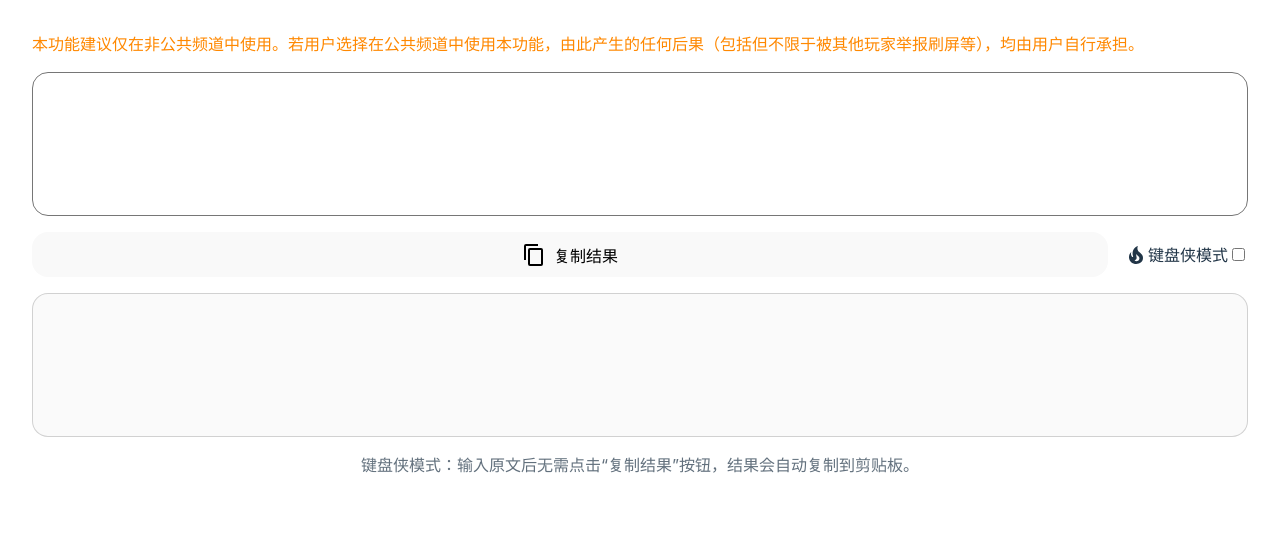
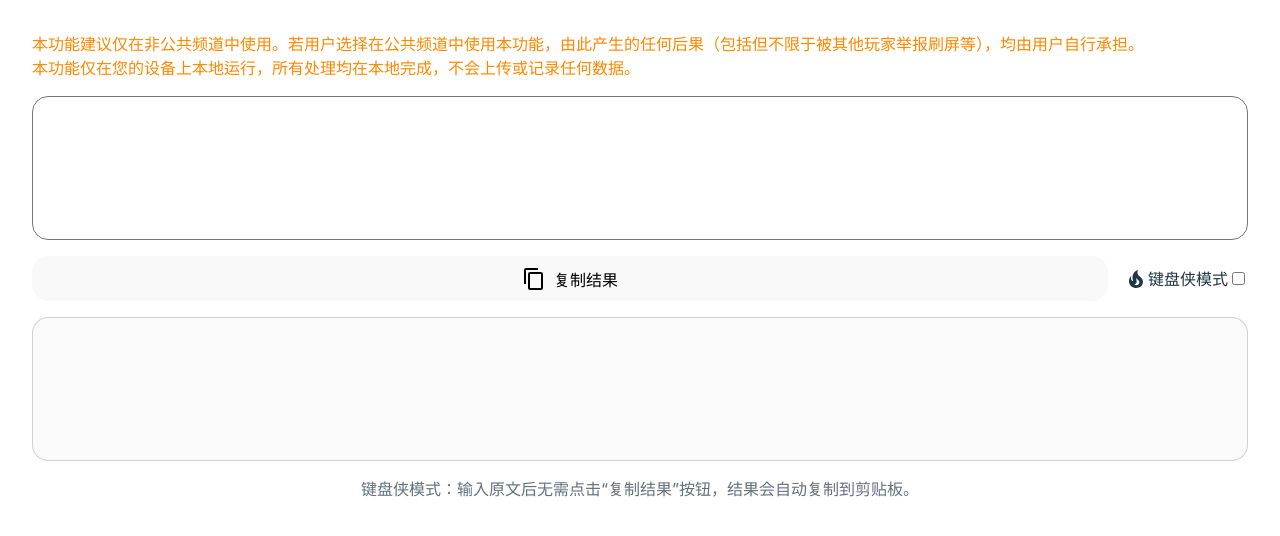
Before and after one commit to GrakePch/SC-Chinese-IME, a React (Vite) app: page / in a window 1280 px wide. Shown: the top 536 px of the page. Built offline with nearby package versions, Linux system fonts and the light colour scheme.

Commit message:
update disclaimer

```diff
--- a/src/App.jsx
+++ b/src/App.jsx
@@ -46,7 +46,9 @@ function App() {
   return (
     <>
       <div className="main">
-        <p className="important-message">本功能建议仅在非公共频道中使用。若用户选择在公共频道中使用本功能，由此产生的任何后果（包括但不限于被其他玩家举报刷屏等），均由用户自行承担。</p>
+        <p className="important-message">本功能建议仅在非公共频道中使用。若用户选择在公共频道中使用本功能，由此产生的任何后果（包括但不限于被其他玩家举报刷屏等），均由用户自行承担。<br/>
+        本功能仅在您的设备上本地运行，所有处理均在本地完成，不会上传或记录任何数据。
+        </p>
         <textarea id="input-chinese" name="input-chinese" rows="5" onChange={handleInputUpdate} />
         <div className="control-area">
           <button id="btn-copy" onClick={copyToClipboard}>
```
